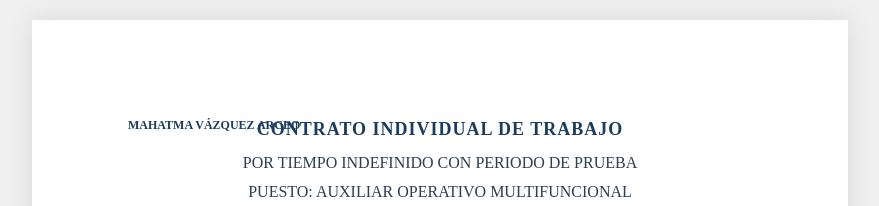
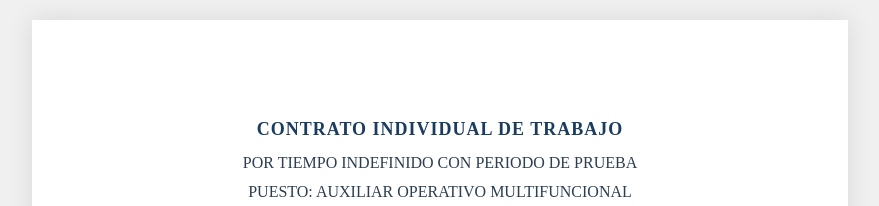
Before and after one commit to facturas-mma/contrato, a plain HTML site: page index.html in a window 1280 px wide. Shown: the top 206 px of the page, without its empty margins (200-1079 px from the left). Drawn offline with Linux system fonts and the light colour scheme.

Commit message:
Update index.html

```diff
--- a/index.html
+++ b/index.html
@@ -333,7 +333,7 @@
 </head>
 <body>
     <div class="carta-container" id="contratoCarta">
-        <div class="logo-empresa">MAHATMA VÁZQUEZ ARCEO</div>
+        <div class="logo-empresa"></div>
 
         <div class="header-profesional">
             <h1>CONTRATO INDIVIDUAL DE TRABAJO</h1>
```
